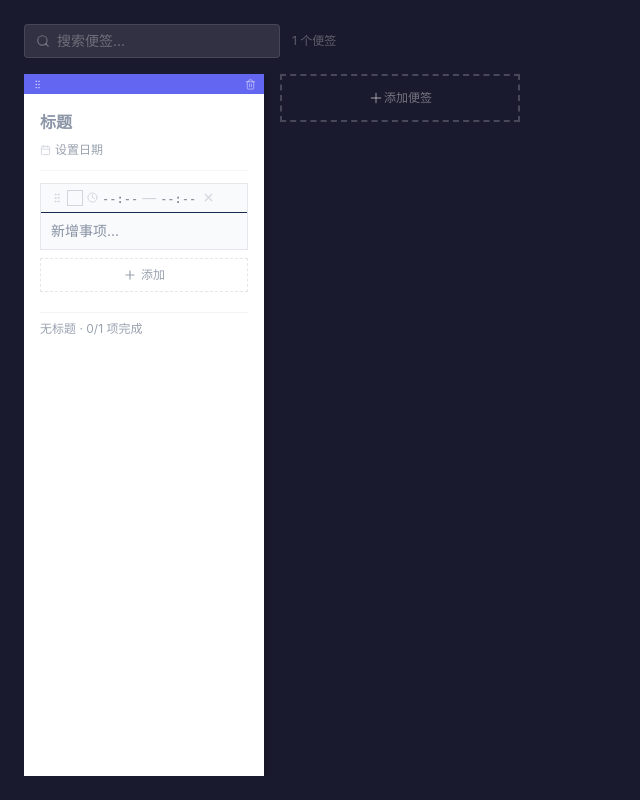
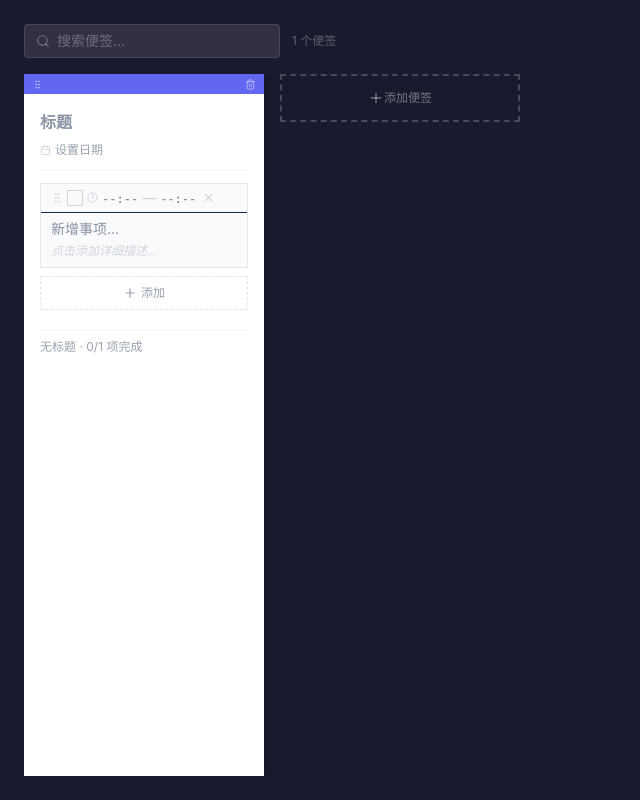
Before and after one commit to KangoLin/Todo, a React (Vite) app: page / in a window 1280 px wide. Shown: the whole page, without its empty margins (0-640 px from the left). Built offline with nearby package versions, Linux system fonts and the light colour scheme.

Commit message:
feat: 任务点击展开详情 + 描述字段 + 拖拽改用 drop 事件

```diff
--- a/src/App.tsx
+++ b/src/App.tsx
@@ -1,10 +1,11 @@
 import { invoke } from '@tauri-apps/api/core'
 import { useState, useEffect, useRef, useCallback } from 'react'
-import { Plus, Clock, X, Trash2, GripVertical, Calendar, Search } from 'lucide-react'
+import { Plus, Clock, X, Trash2, GripVertical, Calendar, Search, Check } from 'lucide-react'
 
 interface Item {
   id: string
   text: string
+  description: string
   start: string
   end: string
   done: boolean
@@ -81,7 +82,9 @@ interface NoteCardProps {
   onDeleteItem: (cardId: string, itemId: string) => void
   onDragItemStart: (cardId: string, idx: number) => void
   onDragItemOver: (cardId: string, idx: number) => void
+  onDropItem: (cardId: string, idx: number) => void
   onDragItemEnd: () => void
+  onOpenItem: (cardId: string, itemId: string) => void
   onCardDragStart: (id: string) => void
   onCardDragOver: (e: React.DragEvent, id: string) => void
   onCardDragEnd: () => void
@@ -98,7 +101,9 @@ function NoteCard({
   onDeleteItem,
   onDragItemStart,
   onDragItemOver,
+  onDropItem,
   onDragItemEnd,
+  onOpenItem,
   onCardDragStart,
   onCardDragOver,
   onCardDragEnd,
@@ -147,36 +152,55 @@ function NoteCard({
               e.preventDefault()
               onDragItemOver(card.id, card.items.length)
             }
-          }}>
+          }}
+          onDrop={(e) => { e.preventDefault(); onDropItem(card.id, card.items.length) }}>
           {card.items.map((item, i) => (
             <div key={item.id} draggable
               onDragStart={() => onDragItemStart(card.id, i)}
               onDragOver={(e) => { e.preventDefault(); e.stopPropagation(); onDragItemOver(card.id, i) }}
+              onDrop={(e) => { e.preventDefault(); e.stopPropagation(); onDropItem(card.id, i) }}
               onDragEnd={onDragItemEnd}
-              className={'border transition-colors overflow-hidden ' + (item.done ? 'border-green-300 bg-green-50' : 'border-gray-200 bg-gray-50 hover:border-[#6366f1]/30')}>
+              onClick={() => onOpenItem(card.id, item.id)}
+              className={'border transition-colors overflow-hidden cursor-pointer ' +
+                (item.done
+                  ? 'border-green-300 bg-green-50'
+                  : 'border-gray-200 bg-gray-50')}>
               <div className="flex items-center gap-1 px-2.5 py-1 border-b border-inherit/60">
-                <span className="text-gray-300 hover:text-gray-500 cursor-grab active:cursor-grabbing shrink-0">
+                <span onClick={e => e.stopPropagation()} className="text-gray-300 hover:text-gray-500 cursor-grab active:cursor-grabbing shrink-0">
                   <GripVertical size={12} />
                 </span>
-                <button onClick={() => onUpdateItem(card.id, item.id, 'done', !item.done)}
+                <button onClick={e => { e.stopPropagation(); onUpdateItem(card.id, item.id, 'done', !item.done) }}
                   className={'w-4 h-4 border shrink-0 flex items-center justify-center transition-colors ' + (item.done ? 'bg-green-500 border-green-500' : 'border-gray-300 hover:border-[#6366f1]')}>
                   {item.done && <svg viewBox="0 0 12 12" className="w-2.5 h-2.5 text-white" fill="none" stroke="currentColor" strokeWidth="3"><path d="M2 6l3 3 5-5" /></svg>}
                 </button>
                 <Clock size={11} className="text-gray-300 shrink-0" />
+                <div onClick={e => e.stopPropagation()}>
                   <TimePicker value={item.start} onChange={v => onUpdateItem(card.id, item.id, 'start', v)} />
+                </div>
                 <span className="text-gray-300">—</span>
+                <div onClick={e => e.stopPropagation()}>
                   <TimePicker value={item.end} onChange={v => onUpdateItem(card.id, item.id, 'end', v)} />
+                </div>
                 {calcMinutes(item.start, item.end) > 0 && (
                   <span className="text-xs text-gray-400 ml-auto">{formatDuration(calcMinutes(item.start, item.end))}</span>
                 )}
-                <button onClick={() => onDeleteItem(card.id, item.id)} className="text-gray-300 hover:text-red-500 transition-colors shrink-0 ml-0.5"><X size={13} /></button>
+                <button onClick={e => { e.stopPropagation(); onDeleteItem(card.id, item.id) }} className="text-gray-300 hover:text-red-500 transition-colors shrink-0 ml-0.5"><X size={13} /></button>
               </div>
+              <div className="flex items-center gap-2 px-2.5 py-1.5">
                 <input
                   value={item.text}
+                  onClick={e => e.stopPropagation()}
                   onChange={e => onUpdateItem(card.id, item.id, 'text', e.target.value)}
                   placeholder="新增事项..."
-                className={'w-full px-2.5 py-2 text-sm bg-transparent border-none outline-none ' + (item.done ? 'line-through text-gray-400' : '')}
+                  className={'flex-1 text-sm bg-transparent border-none outline-none ' + (item.done ? 'line-through text-gray-400' : '')}
                 />
+              </div>
+              <div className={'px-2.5 pb-2 -mt-0.5 text-xs leading-snug line-clamp-2 ' +
+                (item.description
+                  ? 'text-gray-500'
+                  : 'text-gray-300 italic')}>
+                {item.description || '点击添加详细描述...'}
+              </div>
             </div>
           ))}
           <button onClick={() => onAddItem(card.id)}
@@ -194,9 +218,81 @@ function NoteCard({
   )
 }
 
+function TaskDetailModal({ card, item, onClose, onUpdate, onDelete }: {
+  card: Card
+  item: Item
+  onClose: () => void
+  onUpdate: (cardId: string, itemId: string, field: keyof Item, value: string | boolean) => void
+  onDelete: (cardId: string, itemId: string) => void
+}) {
+  useEffect(() => {
+    const handleEsc = (e: KeyboardEvent) => { if (e.key === 'Escape') onClose() }
+    window.addEventListener('keydown', handleEsc)
+    return () => window.removeEventListener('keydown', handleEsc)
+  }, [onClose])
+
+  return (
+    <div className="fixed inset-0 bg-black/60 flex items-center justify-center z-50 p-4"
+      onClick={onClose}>
+      <div className="bg-white rounded-lg shadow-2xl max-w-2xl w-full max-h-[90vh] overflow-y-auto p-6"
+        onClick={e => e.stopPropagation()}>
+        <div className="flex items-center justify-between mb-2">
+          <div className="text-xs text-gray-500 flex items-center gap-1.5">
+            <Calendar size={12} />
+            <span>{card.date || '未设置日期'}</span>
+          </div>
+          <button onClick={onClose} className="text-gray-400 hover:text-gray-600 transition-colors" title="关闭">
+            <X size={20} />
+          </button>
+        </div>
+
+        <input
+          value={item.text}
+          onChange={e => onUpdate(card.id, item.id, 'text', e.target.value)}
+          placeholder="标题"
+          className={'w-full text-2xl font-bold bg-transparent border-none outline-none mb-4 px-0 ' + (item.done ? 'line-through text-gray-400' : 'text-gray-800')}
+          autoFocus
+        />
+
+        <div className="flex items-center gap-3 mb-6 py-2 px-3 bg-gray-50 rounded">
+          <button onClick={() => onUpdate(card.id, item.id, 'done', !item.done)}
+            className={'w-5 h-5 border-2 shrink-0 flex items-center justify-center transition-colors ' + (item.done ? 'bg-green-500 border-green-500' : 'border-gray-300 hover:border-[#6366f1]')}>
+            {item.done && <Check size={12} className="text-white" strokeWidth={3} />}
+          </button>
+          <Clock size={14} className="text-gray-400 shrink-0" />
+          <TimePicker value={item.start} onChange={v => onUpdate(card.id, item.id, 'start', v)} />
+          <span className="text-gray-400">—</span>
+          <TimePicker value={item.end} onChange={v => onUpdate(card.id, item.id, 'end', v)} />
+          {calcMinutes(item.start, item.end) > 0 && (
+            <span className="text-xs text-[#6366f1] font-medium ml-auto">{formatDuration(calcMinutes(item.start, item.end))}</span>
+          )}
+        </div>
+
+        <div className="mb-4">
+          <div className="text-xs font-semibold text-gray-500 mb-2">描述</div>
+          <textarea
+            value={item.description}
+            onChange={e => onUpdate(card.id, item.id, 'description', e.target.value)}
+            placeholder="添加详细描述..."
+            className="w-full min-h-[140px] text-sm bg-gray-50 border border-gray-200 rounded p-3 outline-none focus:border-[#6366f1] focus:bg-white transition-colors resize-y leading-relaxed"
+          />
+        </div>
+
+        <div className="flex justify-end pt-4 border-t border-gray-200">
+          <button onClick={() => { onDelete(card.id, item.id); onClose() }}
+            className="text-red-500 hover:text-red-700 text-sm flex items-center gap-1.5 transition-colors">
+            <Trash2 size={14} /> 删除任务
+          </button>
+        </div>
+      </div>
+    </div>
+  )
+}
+
 export default function App() {
   const [cards, setCards] = useState<Card[]>([])
   const [searchQuery, setSearchQuery] = useState('')
+  const [openItem, setOpenItem] = useState<{ cardId: string; itemId: string } | null>(null)
   const dragCardIdx = useRef<string | null>(null)
   const cardsRef = useRef(cards)
   cardsRef.current = cards
@@ -215,6 +311,13 @@ export default function App() {
     loadCards()
   }, [])
 
+  useEffect(() => {
+    if (!openItem) return
+    const card = cards.find(c => c.id === openItem.cardId)
+    const item = card?.items.find(i => i.id === openItem.itemId)
+    if (!card || !item) setOpenItem(null)
+  }, [cards, openItem])
+
   const loadCards = async () => {
     try {
       let data = await invoke<Card[]>('get_cards')
@@ -225,7 +328,7 @@ export default function App() {
     } catch {
       const id = genId()
       const itemId = genId()
-      setCards([{ id, title: '', date: null, items: [{ id: itemId, text: '', start: '', end: '', done: false }] }])
+      setCards([{ id, title: '', date: null, items: [{ id: itemId, text: '', description: '', start: '', end: '', done: false }] }])
     }
   }
 
@@ -246,7 +349,7 @@ export default function App() {
     } catch {
       const id = genId()
       const itemId = genId()
-      setCards(prev => [...prev, { id, title: '', date: null, items: [{ id: itemId, text: '', start: '', end: '', done: false }] }])
+      setCards(prev => [...prev, { id, title: '', date: null, items: [{ id: itemId, text: '', description: '', start: '', end: '', done: false }] }])
     }
   }
 
@@ -260,7 +363,7 @@ export default function App() {
       const item = await invoke<Item>('create_item', { cardId })
       setCards(prev => prev.map(c => c.id === cardId ? { ...c, items: [...c.items, item] } : c))
     } catch {
-      const item: Item = { id: genId(), text: '', start: '', end: '', done: false }
+      const item: Item = { id: genId(), text: '', description: '', start: '', end: '', done: false }
       setCards(prev => prev.map(c => c.id === cardId ? { ...c, items: [...c.items, item] } : c))
     }
   }
@@ -273,6 +376,10 @@ export default function App() {
     const payload: Record<string, unknown> = { id: itemId }
     payload[field] = value
     try { await invoke('update_item', payload) } catch {}
+  }
+
+  const handleOpenItem = (cardId: string, itemId: string) => {
+    setOpenItem({ cardId, itemId })
   }
 
   const handleDeleteItem = async (cardId: string, itemId: string) => {
@@ -299,57 +406,56 @@ export default function App() {
   const handleDragItemOver = useCallback((cardId: string, targetIdx: number) => {
     if (!dragItemInfo.current) return
     const info = dragItemInfo.current
-
     if (info.srcCardId === cardId) {
+      const items = cardsRef.current.find(c => c.id === cardId)?.items
+      if (!items || targetIdx > items.length) return
       info.targetCardId = null
       info.targetIdx = null
-      if (targetIdx >= (cardsRef.current.find(c => c.id === cardId)?.items.length ?? 0)) return
-      setCards(prev => {
-        const next = prev.map(c => ({ ...c, items: [...c.items] }))
-        const card = next.find(c => c.id === cardId)
-        if (!card || info.srcIdx < 0 || info.srcIdx >= card.items.length) return prev
-        const [moved] = card.items.splice(info.srcIdx, 1)
-        card.items.splice(targetIdx, 0, moved)
-        info.srcIdx = targetIdx
-        return next
-      })
     } else {
       info.targetCardId = cardId
       info.targetIdx = targetIdx
     }
   }, [])
 
-  const handleDragItemEnd = useCallback(async () => {
+  const handleDropItem = useCallback((dropCardId: string, dropIdx: number) => {
     if (!dragItemInfo.current) return
     const info = dragItemInfo.current
     setDraggingTask(false)
+    dragItemInfo.current = null
 
-    if (info.targetCardId && info.targetCardId !== info.srcCardId) {
+    if (dropCardId === info.srcCardId) {
+      let ids: string[] = []
+      setCards(prev => {
+        const next = prev.map(c => ({ ...c, items: [...c.items] }))
+        const card = next.find(c => c.id === dropCardId)
+        if (!card || info.srcIdx < 0 || info.srcIdx >= card.items.length) return prev
+        const insertIdx = info.srcIdx < dropIdx ? dropIdx - 1 : dropIdx
+        const [moved] = card.items.splice(info.srcIdx, 1)
+        card.items.splice(insertIdx, 0, moved)
+        ids = card.items.map(i => i.id)
+        return next
+      })
+      invoke('reorder_items', { ids }).catch(() => {})
+    } else {
       let tgtIds: string[] = []
       setCards(prev => {
         const next = prev.map(c => ({ ...c, items: [...c.items] }))
         const srcCard = next.find(c => c.id === info.srcCardId)
-        const tgtCard = next.find(c => c.id === info.targetCardId!)
+        const tgtCard = next.find(c => c.id === dropCardId)
         if (!srcCard || !tgtCard) return prev
         srcCard.items.splice(info.srcIdx, 1)
-        tgtCard.items.splice(info.targetIdx!, 0, { ...info.item })
+        tgtCard.items.splice(dropIdx, 0, { ...info.item })
         tgtIds = tgtCard.items.map(i => i.id)
         return next
       })
-      try {
-        await invoke('move_item', { id: info.item.id, targetCardId: info.targetCardId })
-        await invoke('reorder_items', { ids: tgtIds })
-      } catch {}
-    } else {
-      let ids: string[] = []
-      setCards(prev => {
-        const card = prev.find(c => c.id === info.srcCardId)
-        if (card) ids = card.items.map(i => i.id)
-        return prev
-      })
-      try { await invoke('reorder_items', { ids }) } catch {}
+      invoke('move_item', { id: info.item.id, targetCardId: dropCardId }).catch(() => {})
+      invoke('reorder_items', { ids: tgtIds }).catch(() => {})
     }
+  }, [])
 
+  const handleDragItemEnd = useCallback(() => {
+    if (!dragItemInfo.current) return
+    setDraggingTask(false)
     dragItemInfo.current = null
   }, [])
 
@@ -417,7 +523,9 @@ export default function App() {
             onDeleteItem={handleDeleteItem}
             onDragItemStart={handleDragItemStart}
             onDragItemOver={handleDragItemOver}
+            onDropItem={handleDropItem}
             onDragItemEnd={handleDragItemEnd}
+            onOpenItem={handleOpenItem}
             onCardDragStart={handleCardDragStart}
             onCardDragOver={handleCardDragOver}
             onCardDragEnd={handleCardDragEnd}
@@ -429,6 +537,13 @@ export default function App() {
           <Plus size={16} /> 添加便签
         </button>
       </div>
+      {openItem && (() => {
+        const card = cards.find(c => c.id === openItem.cardId)
+        const item = card?.items.find(i => i.id === openItem.itemId)
+        if (!card || !item) return null
+        return <TaskDetailModal card={card} item={item} onClose={() => setOpenItem(null)}
+          onUpdate={handleUpdateItem} onDelete={handleDeleteItem} />
+      })()}
     </div>
   )
 }
```
Also changed, not shown: 1 other file (tests, documents, lock files or other folders). Lines whose indentation alone changed are shown as unchanged.
